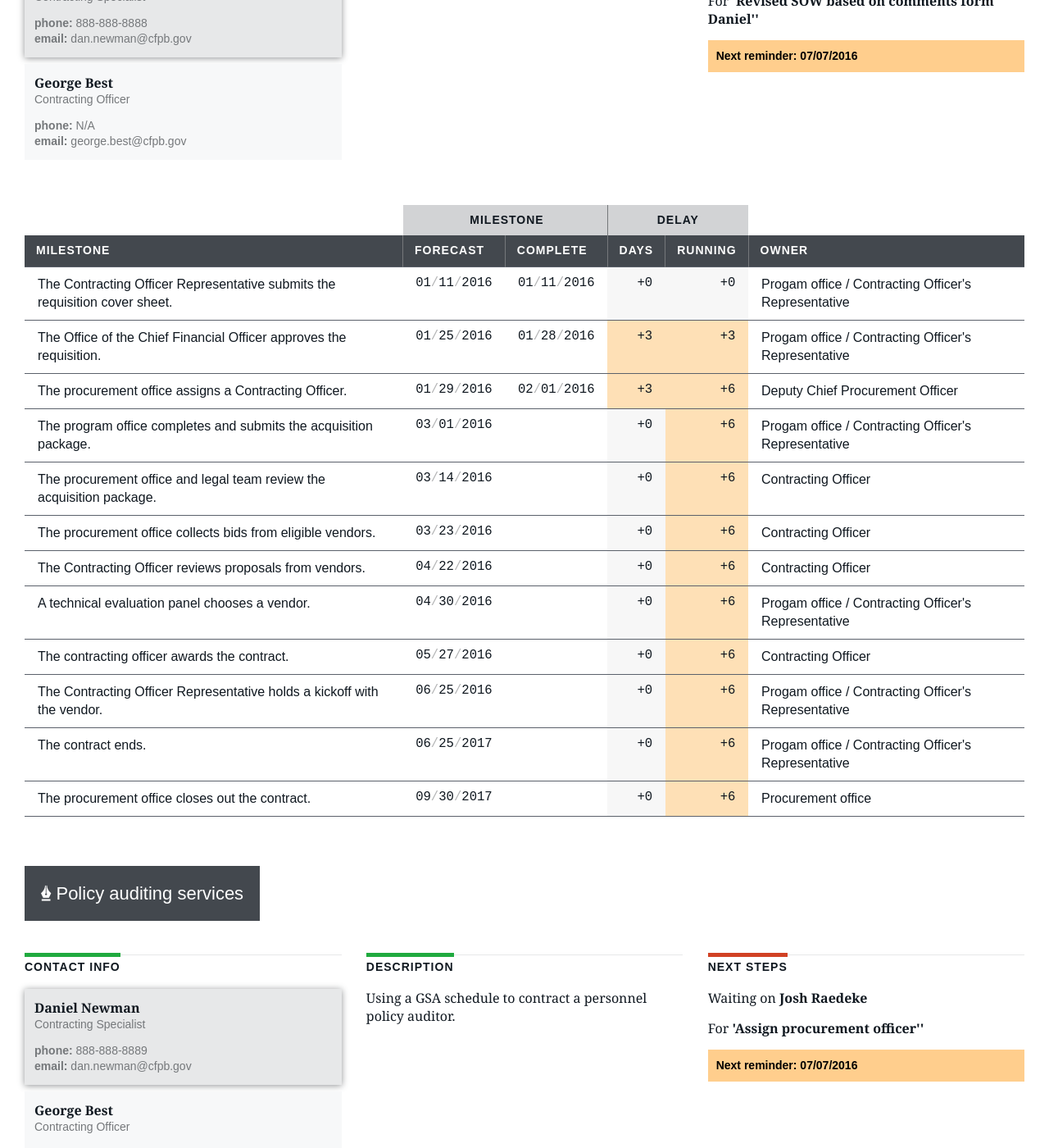
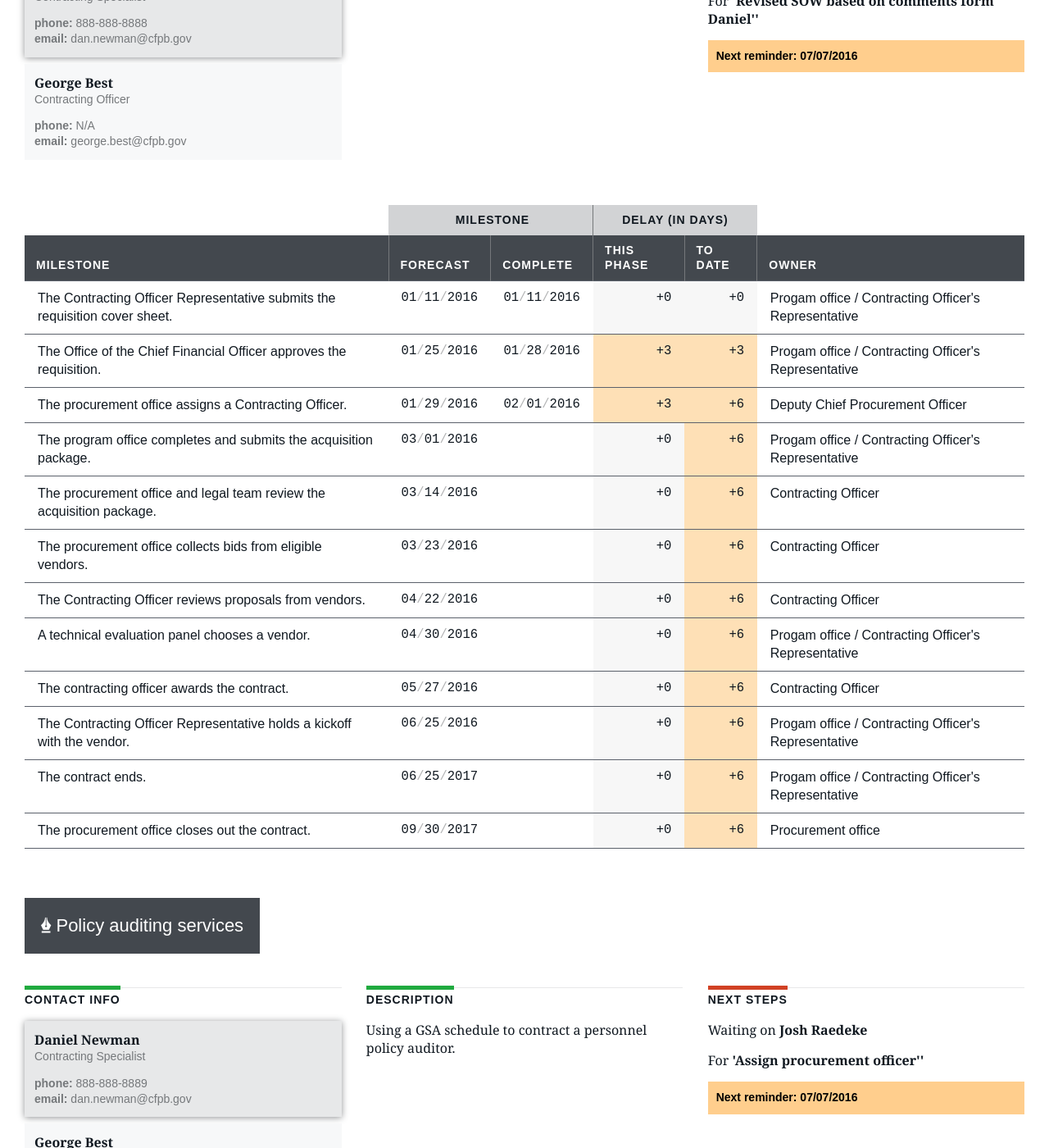
Before and after one commit to 18F/cfpb-eprocurement, a Jekyll site: the page built from dashboard/index.html, in a window 1280 px wide and 1400 px high, scrolled down 482 px. Shown: the whole window at 82% size. Built offline with Jekyll 4.4.1, drawn with Linux system fonts in a browser that asks for light colours; some of the changed text lies outside the part shown.

Commit message:
[cfpb-12]: updates language around day delay

```diff
--- a/dashboard/index.html
+++ b/dashboard/index.html
@@ -16,10 +16,10 @@ columns:
   type: date
   class: fixed
 - key: delay
-  title: Days
+  title: This Phase
   class: num fixed
 - key: cumulativeDelay
-  title: Running
+  title: To Date
   class: num fixed
 - key: Owner
 
@@ -134,7 +134,7 @@ formats:
             <span class="cf-icon cf-icon-{{ column.icon }}"></span>
             Milestone
           </td>
-          <th colspan="2" class="centered">Delay</th>
+          <th colspan="2" class="centered">Delay (in days)</th>
           <td></td>
         </tr>
         <tr>
```
